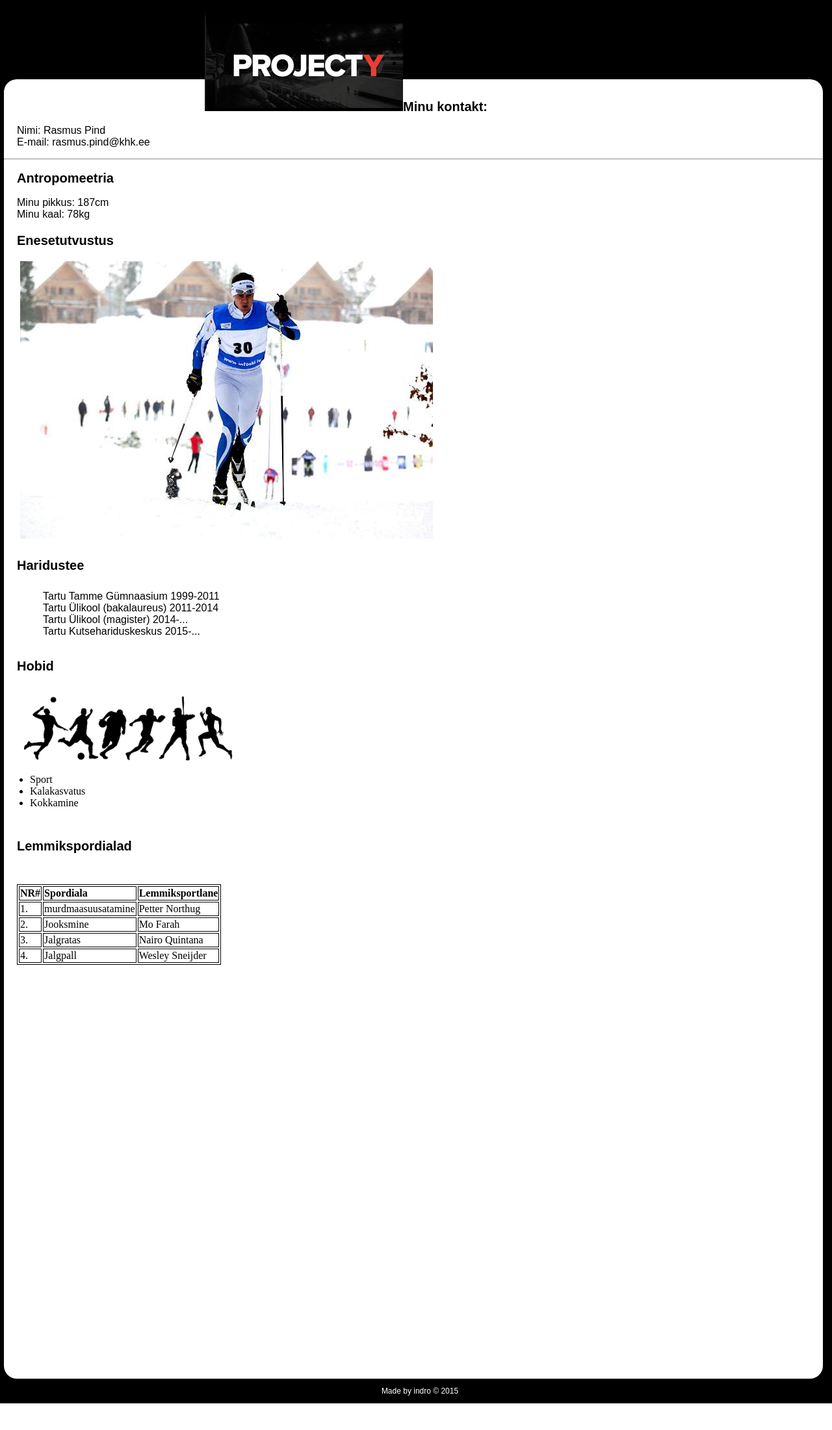
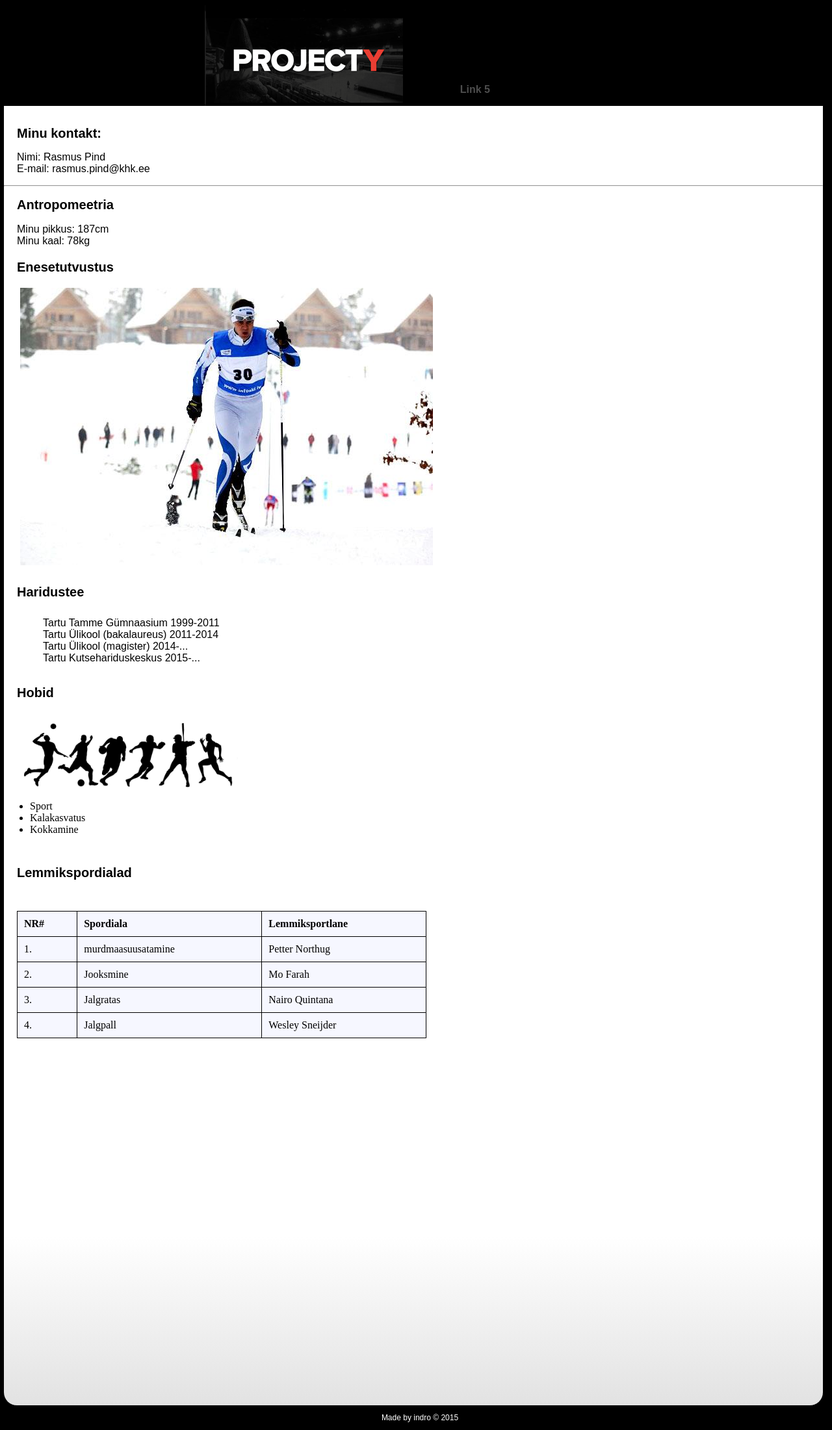
Before and after one commit to Pindster/Projekt-Y, a PHP site: page / in a window 1280 px wide. Shown: the whole page at 65% size. Before the commit the page ends 2160 px from the top, so only its background shows below. Run offline with PHP 8.4, Linux system fonts and the light colour scheme.

Commit message:
1420600-102897552 Koosta CSS file

```diff
--- a/css/styles.css
+++ b/css/styles.css
@@ -3,6 +3,7 @@ h1 {
     text-align:left;
     font-size: 20px;
     margin-left:20px;
+
 }
 
 h2 {
@@ -33,6 +34,8 @@ h5 {
     text-align:left;
     font-size: 20px;
     margin-left:20px;
+    float: none;
+
 
 }
 
@@ -41,6 +44,7 @@ h6 {
     text-align:left;
     font-size: 20px;
     margin-left:20px;
+
 }
 
 
@@ -49,39 +53,36 @@ h6 {
         margin-left:20px;
 }
 
-table, th, td {
-    border: 1px solid black;
-}
 
 
 
-.minust {
-    font-family: sans-serif;
-    color: white;
-    text-decoration: none;
-    padding-left: 50px;
-    position: absolute;
-    padding-top: 125px;
-    font-weight: bold;
-
-}
-
-.minust:hover { color: rgb(123, 210, 255); }
 
 .valgetaust {
-    background-color: white;
+
     width: 1260px;
     height: 2000px;
     margin: auto;
-    border-radius: 20px;
+    border-radius: 0px 0px 20px 20px;
+    background-repeat: no-repeat;
+    background-image: none;
+    margin-top: 115px;
+    /* Permalink - use to edit and share this gradient: http://colorzilla.com/gradient-editor/#ffffff+0,ffffff+87,e2e2e2+100 */
+    background: rgb(255,255,255); /* Old browsers */
+    background: -moz-linear-gradient(top, rgba(255,255,255,1) 0%, rgba(255,255,255,1) 87%, rgba(226,226,226,1) 100%); /* FF3.6+ */
+    background: -webkit-gradient(linear, left top, left bottom, color-stop(0%,rgba(255,255,255,1)), color-stop(87%,rgba(255,255,255,1)), color-stop(100%,rgba(226,226,226,1))); /* Chrome,Safari4+ */
+    background: -webkit-linear-gradient(top, rgba(255,255,255,1) 0%,rgba(255,255,255,1) 87%,rgba(226,226,226,1) 100%); /* Chrome10+,Safari5.1+ */
+    background: -o-linear-gradient(top, rgba(255,255,255,1) 0%,rgba(255,255,255,1) 87%,rgba(226,226,226,1) 100%); /* Opera 11.10+ */
+    background: -ms-linear-gradient(top, rgba(255,255,255,1) 0%,rgba(255,255,255,1) 87%,rgba(226,226,226,1) 100%); /* IE10+ */
+    background: linear-gradient(to bottom, rgba(255,255,255,1) 0%,rgba(255,255,255,1) 87%,rgba(226,226,226,1) 100%); /* W3C */
+    filter: progid:DXImageTransform.Microsoft.gradient( startColorstr='#ffffff', endColorstr='#e2e2e2',GradientType=0 ); /* IE6-9 */
 }
-
 .asdasd {
     background-color: white;
     width: 1260px;
-    height: 2000px;
+    height: 1600px;
     margin: auto;
     border-radius: 20px;
+    margin-top: 100px;
 }
 
 .Pealeht {
@@ -97,3 +98,62 @@ table, th, td {
 
 
 .Pealeht:hover { color: rgb(123, 210, 255); }
+
+.rwdtable {
+
+    width: 50%;
+    background-color: #f6f7ff;
+
+}
+
+table, th, td {
+    border: 1px solid black;
+    border-collapse: collapse;
+}
+th, td {
+    padding: 10px;
+}
+
+body {
+    background-repeat: no-repeat;
+}
+
+
+#navbar {
+    width:100%;
+    height:40px;
+    background-color:#000;
+
+}
+
+#navbar ul {
+    width:50%;
+    margin:0 auto 0 auto;
+    padding-top: 110px;
+    padding-right: 400px;
+
+}
+
+#navbar ul li {
+    float:right;
+    color: rgba(255, 255, 255, 0.3);
+    padding:0 20px 0 20px;
+    height:40px;
+    list-style:none;
+    display:block;
+    line-height:40px;
+    text-align:center;
+    cursor:pointer;
+    font-weight: bold;
+    font-family: sans-serif;
+}
+
+#navbar ul li:hover {
+    background-color: #611216;
+}
+
+.minust {
+    color: white;
+    font-family: sans-serif;
+    text-decoration: none;
+}
```
